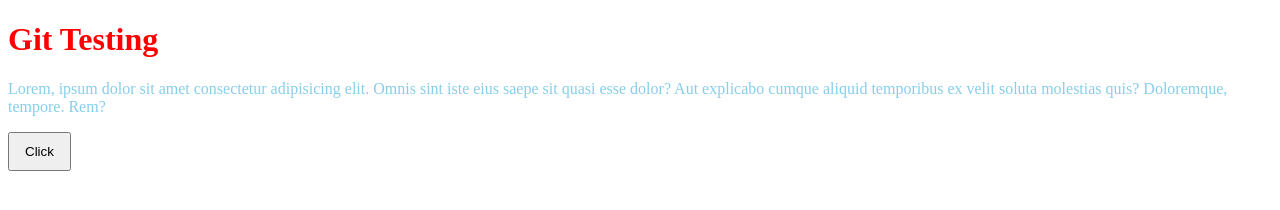
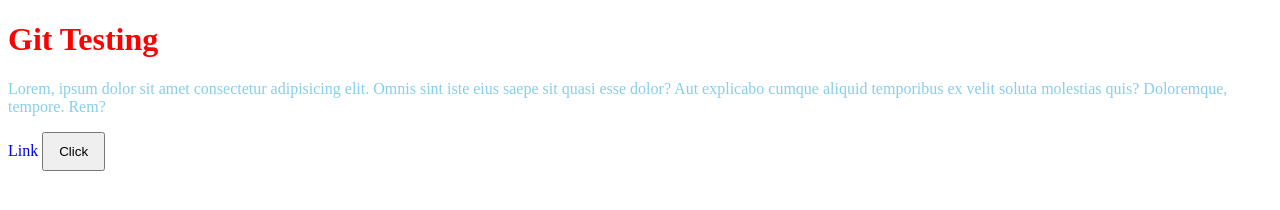
Before and after one commit to yamada33/git_testing, a plain HTML site: page index.html in a window 1280 px wide. Drawn offline with Linux system fonts and the light colour scheme.

Commit message:
fourth commit

```diff
--- a/css/style.css
+++ b/css/style.css
@@ -9,3 +9,7 @@ p {
 button {
     padding: 10px 15px;
 }
+
+a {
+    text-decoration: none;
+}
--- a/index.html
+++ b/index.html
@@ -13,6 +13,8 @@
         Lorem, ipsum dolor sit amet consectetur adipisicing elit. Omnis sint iste eius saepe sit quasi esse dolor? Aut explicabo cumque aliquid temporibus ex velit soluta molestias quis? Doloremque, tempore. Rem?
     </p>
 
+    <a href="#" title="link">Link</a>
+
     <button> Click </button>
 
     <script src="css/js/app.js"></script>
```
